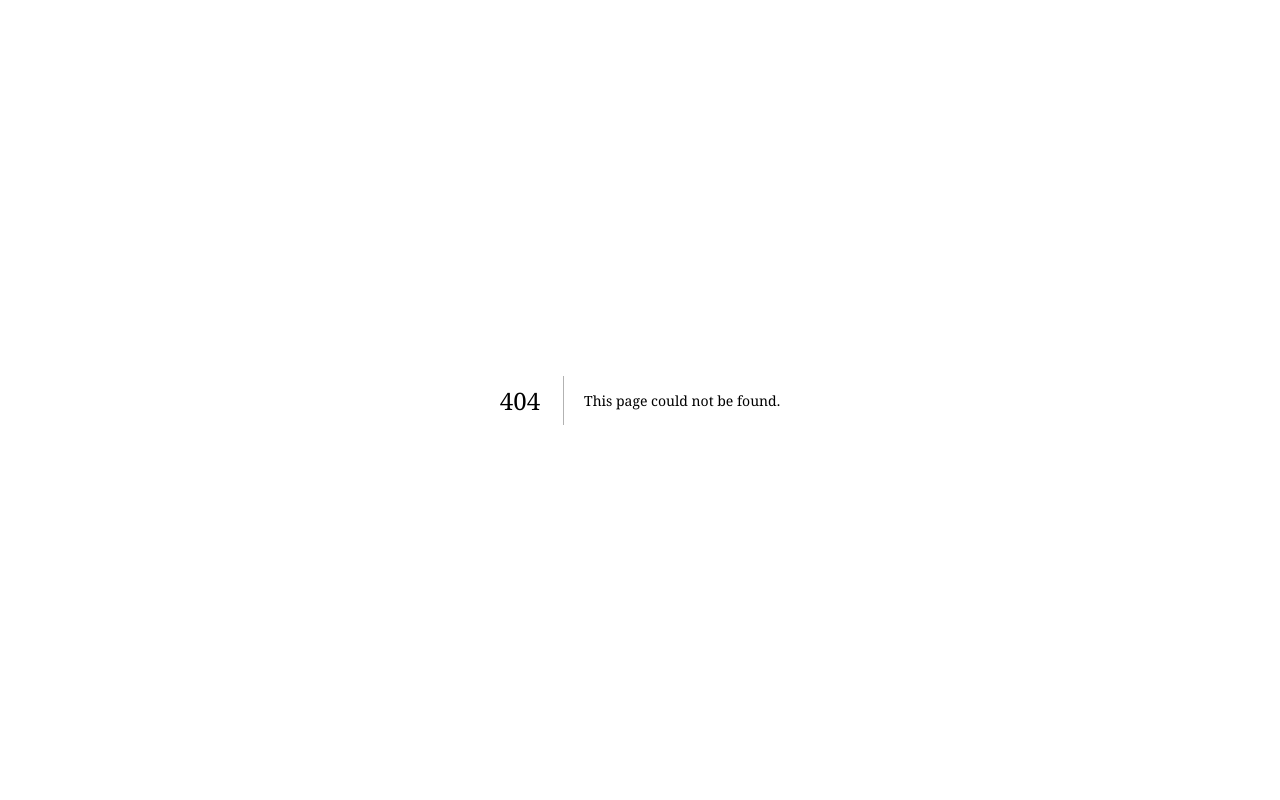
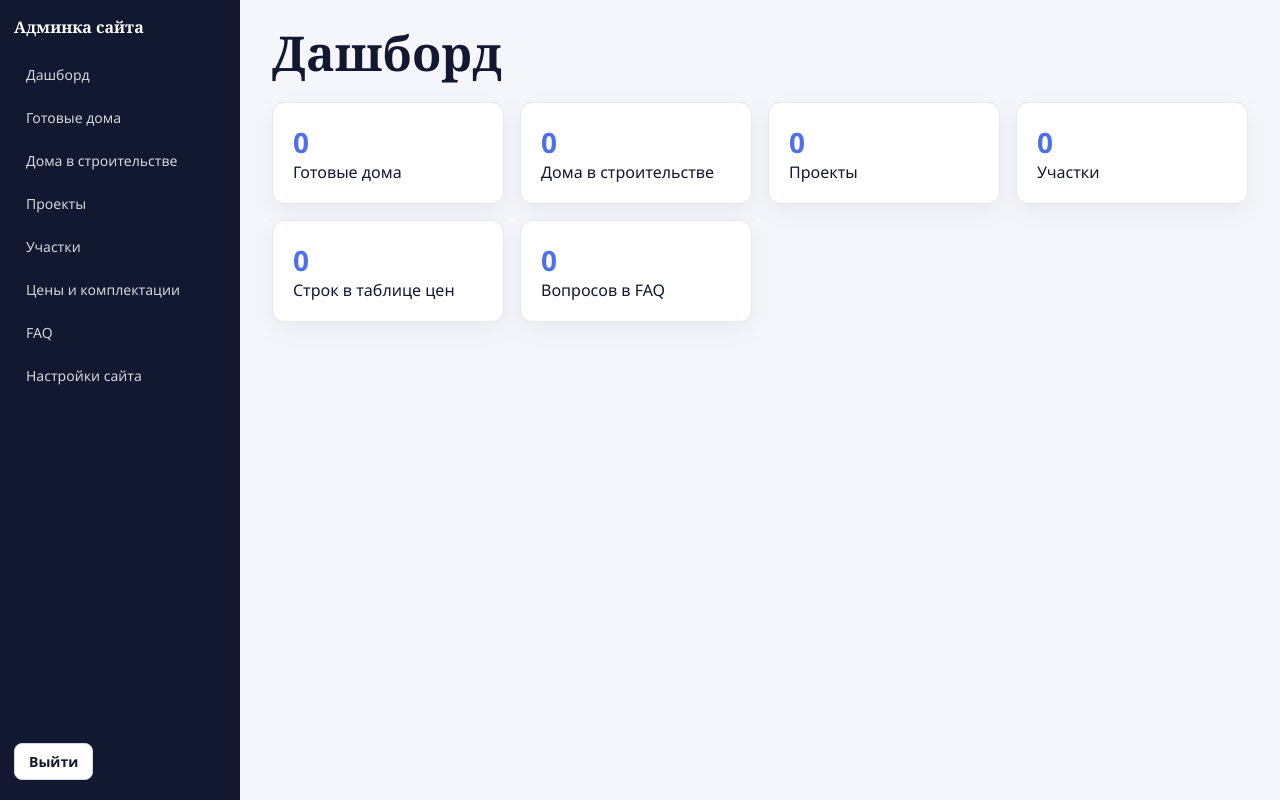
Before and after one commit to Osmanovvv/Stroitelstvo-Domov, a Next.js app: page /admin in a window 1280 px wide. Before the commit this address had no page. Built offline with nearby package versions, Linux system fonts and the light colour scheme; no server answers; the database is empty.

Commit message:
feat: add admin shell and dashboard

```diff
--- /dev/null
+++ b/app/admin/layout.tsx
@@ -0,0 +1,33 @@
+import Link from "next/link";
+import "./admin.css";
+import { logout } from "./logout/actions";
+
+const sections = [
+  { href: "/admin", label: "Дашборд" },
+  { href: "/admin/homes", label: "Готовые дома" },
+  { href: "/admin/building", label: "Дома в строительстве" },
+  { href: "/admin/projects", label: "Проекты" },
+  { href: "/admin/plots", label: "Участки" },
+  { href: "/admin/prices", label: "Цены и комплектации" },
+  { href: "/admin/faq", label: "FAQ" },
+  { href: "/admin/settings", label: "Настройки сайта" },
+];
+
+export default function AdminLayout({ children }: { children: React.ReactNode }) {
+  return (
+    <div className="admin-shell">
+      <aside className="admin-sidebar">
+        <h1>Админка сайта</h1>
+        {sections.map((s) => (
+          <Link key={s.href} href={s.href}>
+            {s.label}
+          </Link>
+        ))}
+        <form action={logout} style={{ marginTop: "auto", paddingTop: 16 }}>
+          <button className="admin-btn" type="submit">Выйти</button>
+        </form>
+      </aside>
+      <main className="admin-main">{children}</main>
+    </div>
+  );
+}
--- /dev/null
+++ b/app/admin/page.tsx
@@ -0,0 +1,40 @@
+import Link from "next/link";
+import { prisma } from "@/app/lib/db";
+
+export const dynamic = "force-dynamic";
+
+export default async function AdminDashboard() {
+  const [homes, building, projects, plots, prices, faq] = await Promise.all([
+    prisma.readyHome.count(),
+    prisma.buildingHome.count(),
+    prisma.project.count(),
+    prisma.plot.count(),
+    prisma.priceRow.count(),
+    prisma.faqItem.count(),
+  ]);
+
+  const cards = [
+    { href: "/admin/homes", label: "Готовые дома", value: homes },
+    { href: "/admin/building", label: "Дома в строительстве", value: building },
+    { href: "/admin/projects", label: "Проекты", value: projects },
+    { href: "/admin/plots", label: "Участки", value: plots },
+    { href: "/admin/prices", label: "Строк в таблице цен", value: prices },
+    { href: "/admin/faq", label: "Вопросов в FAQ", value: faq },
+  ];
+
+  return (
+    <>
+      <div className="admin-topbar">
+        <h2>Дашборд</h2>
+      </div>
+      <div className="admin-dashboard-grid">
+        {cards.map((c) => (
+          <Link key={c.href} className="admin-card admin-dash-card" href={c.href}>
+            <strong>{c.value}</strong>
+            {c.label}
+          </Link>
+        ))}
+      </div>
+    </>
+  );
+}
```
